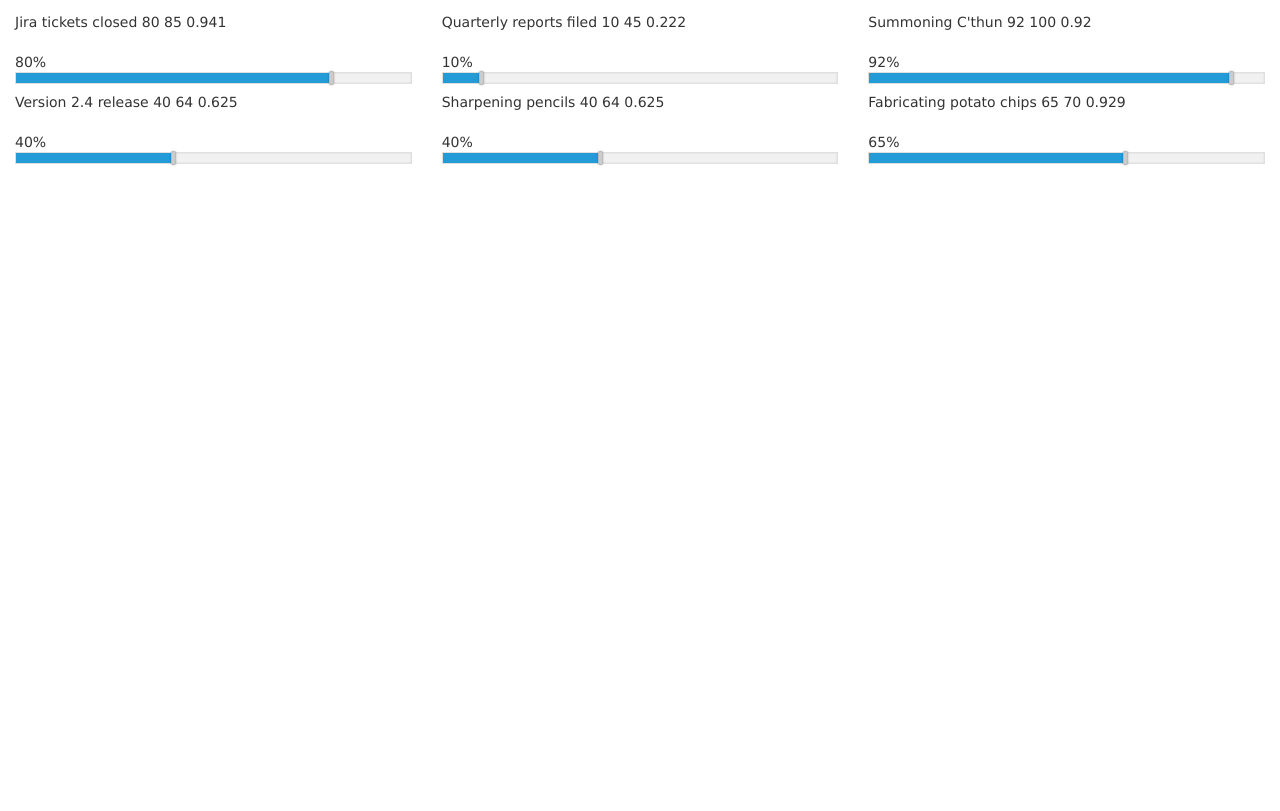
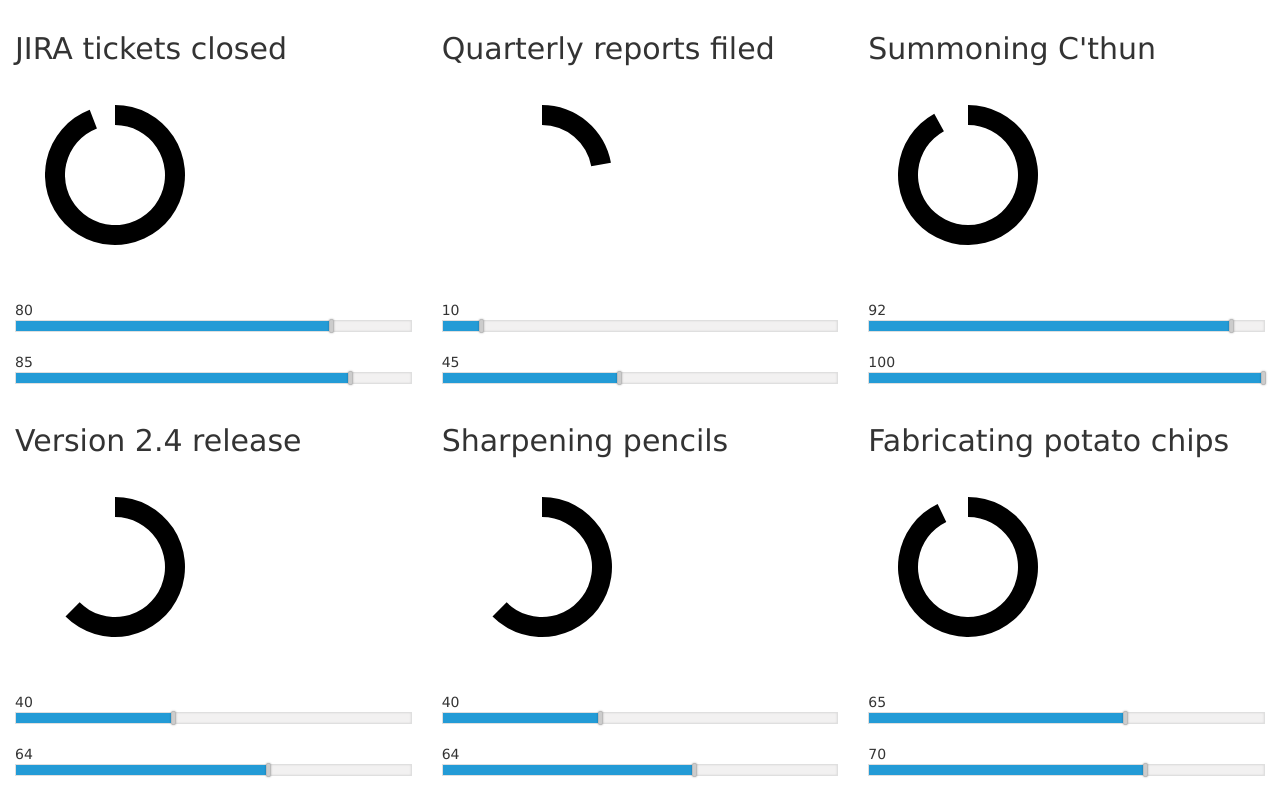
Before and after one commit to brisberg/BetterWorksHW, a website: page src/index.html at #/dashboard in a window 1280 px wide. Shown: the part 83-894 px from the top of the page. Before the commit the page ends 800 px from the top, so only its background shows below. Drawn offline with nearby package versions, Linux system fonts and the light colour scheme.

Commit message:
Integrated d3 arc carts and gague directive. Currently operating with watches on rootscope.

```diff
--- a/src/app/dashboard/dashboard-controller.js
+++ b/src/app/dashboard/dashboard-controller.js
@@ -2,6 +2,6 @@
 
 angular.module('betterworkshw')
     .controller('DashboardCtrl', [function () {
-        var main = this;
+        var dashboard = this;
 
     }])
--- a/src/app/dashboard/index.tmpl.html
+++ b/src/app/dashboard/index.tmpl.html
@@ -1,9 +1,10 @@
 <div class="row">
 
-    <div ng-repeat="m in main.metrics">
-        <slider class="col-sm-4"
-                metric="m">
+    <div ng-repeat="m in metrics">
+        <div class="col-sm-4">
             <h2>{{m.name}}</h2>
-        </slider>
+            <gauge metric="m"/>
+            <slider metric="m"/>
+        </div>
     </div>
 </div>
--- /dev/null
+++ b/src/app/gauge/gauge-directive.js
@@ -0,0 +1,41 @@
+'use strict';
+
+angular.module('betterworkshw')
+    .directive('gauge', [function () {
+        return {
+            restrict: 'E',
+            scope: {metric: '='},
+            templateUrl: 'app/gauge/gauge.tmpl.html',
+            link: function ($scope, $element, $attrs) {
+
+                var metric = $scope.metric;
+                $scope.$watch("metric.current", function () {
+                    repaint(metric);
+                });
+
+                function repaint(metric) {
+                    var fraction = metric.current / metric.expected;
+
+                    d3.select($element[0]).selectAll("*").remove();
+
+                    var svg = d3.select($element[0])
+                        .append("svg")
+                        .attr("width", 200)
+                        .attr("height", 200)
+                        .append("g")
+                        .attr("transform", "translate(100,100)");
+
+                    var arc = d3.svg.arc()
+                        .innerRadius(50)
+                        .outerRadius(70)
+                        .startAngle(0)
+                        .endAngle(fraction * 2.0 * Math.PI);
+
+                    svg.append("path")
+                        .attr("class", "arc")
+                        .attr("d", arc);
+                }
+            }
+        }
+    }]
+)
--- /dev/null
+++ b/src/app/gauge/gauge.tmpl.html
@@ -0,0 +1,3 @@
+<div class="gauge">
+    {{metric.current}} out of {{metric.expected}}
+</div>
--- a/src/app/main/main-controller.js
+++ b/src/app/main/main-controller.js
@@ -1,15 +1,23 @@
 'use strict';
 
 angular.module('betterworkshw')
-    .controller('MainCtrl', [function ($scope) {
+    .controller('MainCtrl', function ($scope, $rootScope) {
         var main = this;
 
-        main.metrics = [
-            {name: 'Jira tickets closed', expected: 85, current: 80},
+        $rootScope.metrics = [
+            {name: 'JIRA tickets closed', expected: 85, current: 80},
             {name: 'Quarterly reports filed', expected: 45, current: 10},
             {name: 'Summoning C\'thun', expected: 100, current: 92},
             {name: 'Version 2.4 release', expected: 64, current: 40},
             {name: 'Sharpening pencils', expected: 64, current: 40},
             {name: 'Fabricating potato chips', expected: 70, current: 65},
-        ]
-    }])
+        ];
+
+        $rootScope.updateMetric = function(metricName, newValue) {
+            $rootScope.metrics.forEach(function (metric) {
+                if (metric.name == metricName) {
+                    metric.current = newValue;
+                }
+            })
+        };
+    })
--- a/src/app/slider/slider-directive.js
+++ b/src/app/slider/slider-directive.js
@@ -9,9 +9,13 @@ angular.module('betterworkshw')
             },
             templateUrl: 'app/slider/slider.tmpl.html',
             link: function ($scope, $element, $attrs) {
-                $scope.getFraction = function (metric) {
-                    return metric.current / metric.expected;
-                }
+                var rootScope = $scope.$root;
+                var metric = $scope.metric;
+
+                $scope.currentChanged = function (newCurrentValue) {
+                    console.log("change");
+                    rootScope.updateMetric(metric.name, parseInt(newCurrentValue));
+                };
             }
         }
     }]
--- a/src/app/slider/slider.tmpl.html
+++ b/src/app/slider/slider.tmpl.html
@@ -1,15 +1,22 @@
-<div class="progress-selector">
-    {{metric.name}}
-    {{metric.current}}
-    {{metric.expected}}
-    {{getFraction(metric) | number}}
-    <div class="progress-box">
+<div class="slider">
+
+    <div class="slider-box">
         <div class="percentage-cur">
-            <span class="num">{{ metric.current }}%</span>
+            <span class="num">{{metric.current}}</span>
         </div>
-        <div class="progress-bar progress-bar-slider">
-            <input class="progress-slider" type="range" min="0" max="100" ng-model="metric.current">
+        <div class="slider-bar slider-bar-slider">
+            <input class="slider-slider" type="range" min="0" max="100" ng-model="metric.current" ng-change="currentChanged(metric.current)">
             <div class="inner" ng-style="{ width: metric.current + '%' || '0%' }"></div>
         </div>
     </div>
+
+    <div class="slider-box">
+        <div class="slider-cur">
+            <span class="num">{{metric.expected}}</span>
+        </div>
+        <div class="slider-bar slider-bar-slider">
+            <input class="slider-slider" type="range" min="0" max="100" ng-model="metric.expected">
+            <div class="inner" ng-style="{ width: metric.expected + '%' || '0%' }"></div>
+        </div>
+    </div>
 </div>
--- a/src/assets/css/slider.css
+++ b/src/assets/css/slider.css
@@ -1,13 +1,13 @@
-.progress-box {
+.slider-box {
 	width: 100%;
 	margin: 20px 0;
 }
 
-.progress-box .percentage-cur .num {
+.slider-box .percentage-cur .num {
 	margin-right: 5px;
 }
 
-.progress-box .progress-bar {
+.slider-box .slider-bar {
 	width: 100%;
 	height: 12px;
 	background: #f2f1f1;
@@ -17,24 +17,24 @@
   position: relative;
 }
 
-.progress-box .progress-bar .inner {
+.slider-box .slider-bar .inner {
   position: relative;
 	width: 0;
 	height:100%;
 	background: #239bd6;
 }
 
-.progress-bar .inner {
+.slider-bar .inner {
 	height: 0;
 	width: 0;
 	transition: all 1s ease-out;
 }
 
-.progress-bar-slider .inner {
+.slider-bar-slider .inner {
   transition: none;
 }
 
-.progress-bar-slider .inner:after {
+.slider-bar-slider .inner:after {
   content: " ";
   width: 5px;
   height: 14px;;
@@ -48,7 +48,7 @@
   margin: 0px;
 }
 
-.progress-slider {
+.slider-slider {
   opacity: 0;
   width: 100%;
   height: 15px;
--- a/src/index.html
+++ b/src/index.html
@@ -9,6 +9,7 @@
     <link rel="stylesheet" href="assets/css/normalize.css">
     <link rel="stylesheet" href="assets/css/main.css">
     <link rel="stylesheet" href="assets/css/slider.css">
+    <link rel="stylesheet" href="assets/css/gauge.css">
 
   </head>
   <body ng-controller="MainCtrl as main" ng-class="{loading:loadingView}" class="bg-{{main.currentColor}}">
@@ -34,6 +35,7 @@
       <div class="modal"></div>
     </div>
 
+    <script src="//cdnjs.cloudflare.com/ajax/libs/d3/3.5.9/d3.min.js"></script>
     <script src="//ajax.googleapis.com/ajax/libs/jquery/1.10.2/jquery.min.js"></script>
     <script src="//maxcdn.bootstrapcdn.com/bootstrap/3.3.1/js/bootstrap.min.js"></script>
     <script src="//ajax.googleapis.com/ajax/libs/angularjs/1.4.9/angular.min.js"></script>
@@ -43,6 +45,8 @@
     <script src="app/main/main-controller.js"></script>
     <script src="app/dashboard/dashboard-controller.js"></script>
     <script src="app/slider/slider-directive.js"></script>
+    <script src="app/gauge/gauge-directive.js"></script>
+
     <script>
       var navMain = angular.element(".navbar-collapse");
       navMain.on("click", "a", null, function () {
```
Also changed, not shown: src/assets/css/gauge.css (added).
